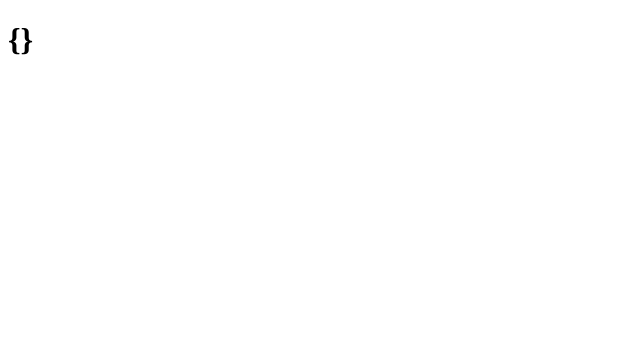
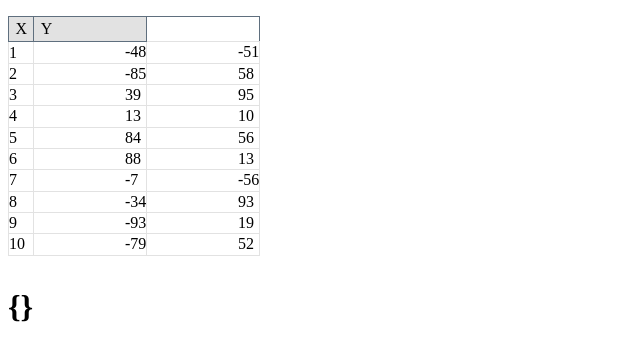
Before and after one commit to webDva/KawaiiPredicts, an Angular app in the folder frontend/: page / in a window 1280 px wide. Shown: the top 360 px of the page, without its empty margins (0-640 px from the left). Built offline with nearby package versions, Linux system fonts and the light colour scheme.

Commit message:
made progress in creating the table of data pairs

```diff
--- a/frontend/src/app/app.component.css
+++ b/frontend/src/app/app.component.css
@@ -0,0 +1,28 @@
+table {
+  border: 1px solid #5F6F7E;
+  border-collapse: collapse;
+  margin: 1em 0 2em 0;
+}
+table th {
+  border: 1px solid #5F6F7E;
+  background-color: #E2E2E2;
+  color: #000000;
+  text-align: left;
+  font-weight: normal;
+  padding: 0.2em 0.4em 0.2em 0.4em;
+  margin: 0;
+}
+
+table td {
+  margin: 0;
+  padding: 0;
+  border: 1px solid #E2E2E2;
+}
+
+table input {
+  width: 80px;
+  padding: 0.2em 0.4em 0.2em 0.4em;
+  margin: 0;
+  border-width: 0;
+  border-style: none;
+}
--- a/frontend/src/app/app.component.html
+++ b/frontend/src/app/app.component.html
@@ -1,3 +1,14 @@
+<table>
+    <tr (click)="generateData()">
+        <th>X</th>
+        <th>Y</th>
+    </tr>
+    <tr *ngFor="let d of dataPairs; let i = index;">
+        <td>{{i + 1}}</td>
+        <td><input type="number"/>{{d[0]}}</td>
+        <td><input type="number"/>{{d[1]}}</td>
+    </tr>
+</table>
 <h1 (click)="getRegression(dset)">
   {{results | json}}
 </h1>
--- a/frontend/src/app/app.component.ts
+++ b/frontend/src/app/app.component.ts
@@ -16,13 +16,33 @@ export class AppComponent implements OnInit {
     dset = '1_8_2_8_3_8_4_3_5_2_6_-2_7_-3_8_-4';
     results = {};
 
+    numPairs = 1;
+    dataPairs = [[1, 2], [3, 4]];
+
     getRegression(dataset: string) {
         this.http.get(this.baseUrl + '/regression/' + dataset).subscribe(data => {
             this.results = data;
         },
-        err => {
+            err => {
 
-        });
+            });
+    }
+
+    // Random float between
+    randomFloatBetween(minValue, maxValue, precision) {
+        if (typeof (precision) == 'undefined') {
+            precision = 2;
+        }
+        return parseFloat(Math.min(minValue + (Math.random() * (maxValue - minValue)), maxValue).toFixed(precision));
+    }
+
+    // generate random dataset values
+    generateData() {
+        this.dataPairs = [];
+
+        for (let i = 0; i < 10; i++) {
+            this.dataPairs.push([this.randomFloatBetween(-100, 100, null), this.randomFloatBetween(-100, 100, null)]);
+        }
     }
 
     constructor(private http: HttpClient) {}
@@ -31,5 +51,7 @@ export class AppComponent implements OnInit {
         if (!environment.production) {
             this.baseUrl = 'http://localhost:3000';
         }
+
+        this.generateData();
     }
 }
```
